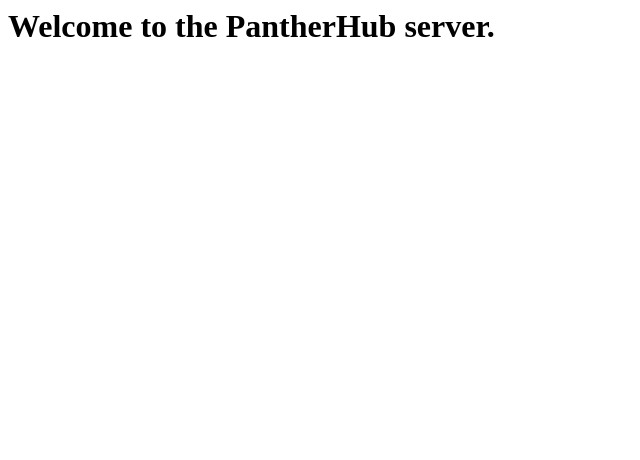
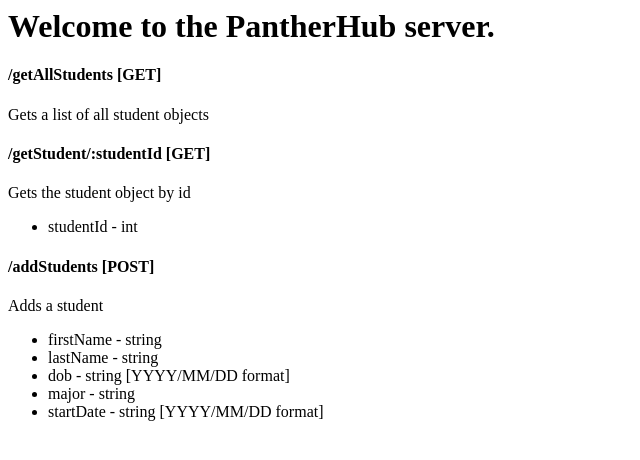
Before and after one commit to sungjkim34/pantherhubserver, a website: page public/index.html in a window 1280 px wide. Shown: the whole page, without its empty margins (0-640 px from the left). Drawn offline with Linux system fonts and the light colour scheme.

Commit message:
start adding api documentation

```diff
--- a/public/index.html
+++ b/public/index.html
@@ -4,5 +4,21 @@
     </head>
     <body>
         <h1>Welcome to the PantherHub server.</h1>
+        <h4>/getAllStudents [GET]</h4>
+        <p>Gets a list of all student objects</p>
+        <h4>/getStudent/:studentId [GET]</h4>
+        <p>Gets the student object by id</p>
+        <ul>
+            <li>studentId - int</li>
+        </ul>
+        <h4>/addStudents [POST]</h4>
+        <p>Adds a student</p>
+        <ul>
+            <li>firstName - string</li>
+            <li>lastName - string</li>
+            <li>dob - string [YYYY/MM/DD format]</li>
+            <li>major - string</li>
+            <li>startDate - string [YYYY/MM/DD format]</li>
+        </ul>
     </body>
 </html>
```
